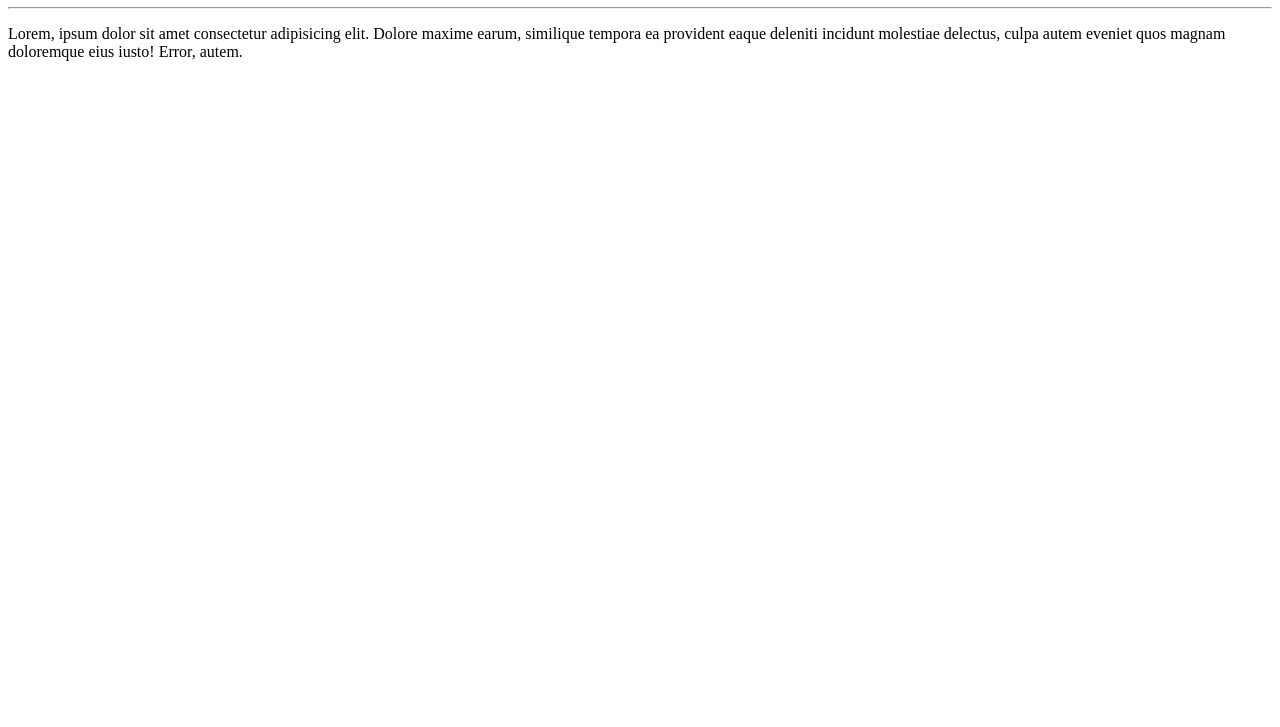
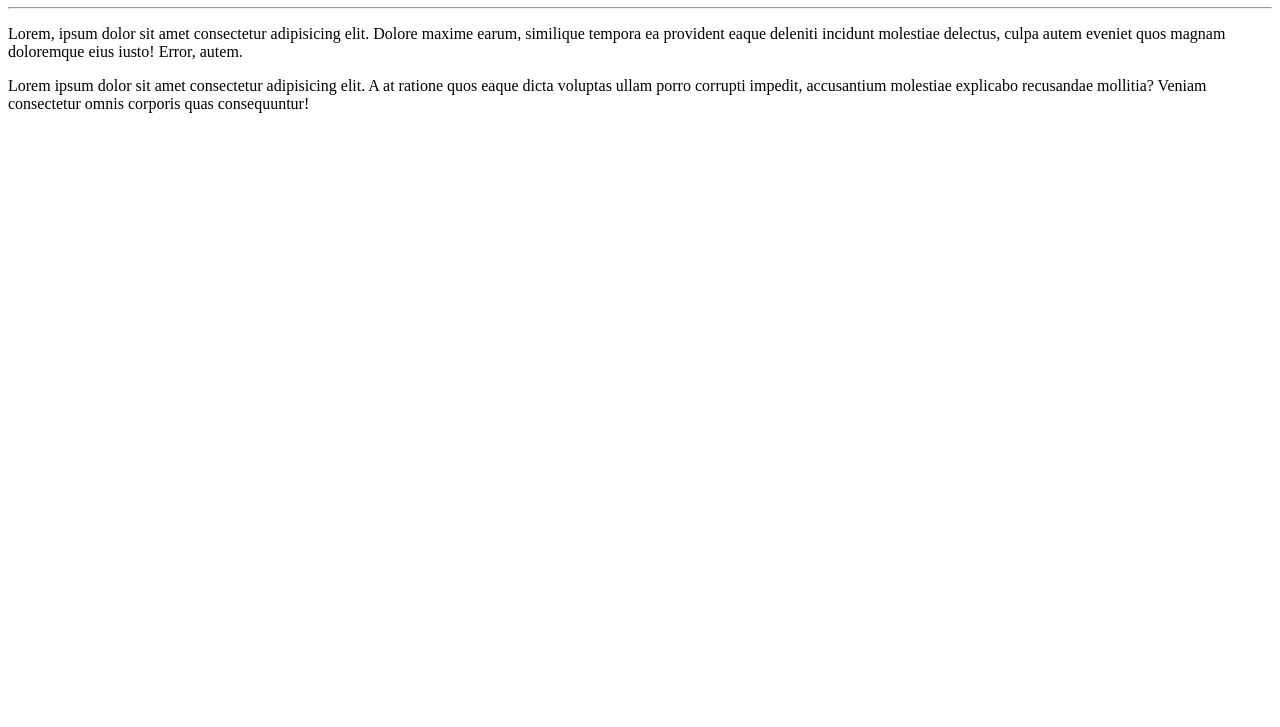
Before and after one commit to eduarda-marinheiro/Aprendendo_Github, a plain HTML site: page site-exemplo/index.html in a window 1280 px wide. Shown: the part 73-800 px from the top of the page. Drawn offline with Linux system fonts and the light colour scheme.

Commit message:
adicionei um parágrafo

```diff
--- a/site-exemplo/index.html
+++ b/site-exemplo/index.html
@@ -9,5 +9,6 @@
     <h1>Olá, Mundo!</h1>
     <hr>
     <p>Lorem, ipsum dolor sit amet consectetur adipisicing elit. Dolore maxime earum, similique tempora ea provident eaque deleniti incidunt molestiae delectus, culpa autem eveniet quos magnam doloremque eius iusto! Error, autem.</p>
+    <p>Lorem ipsum dolor sit amet consectetur adipisicing elit. A at ratione quos eaque dicta voluptas ullam porro corrupti impedit, accusantium molestiae explicabo recusandae mollitia? Veniam consectetur omnis corporis quas consequuntur!</p>
 </body>
 </html>
```
